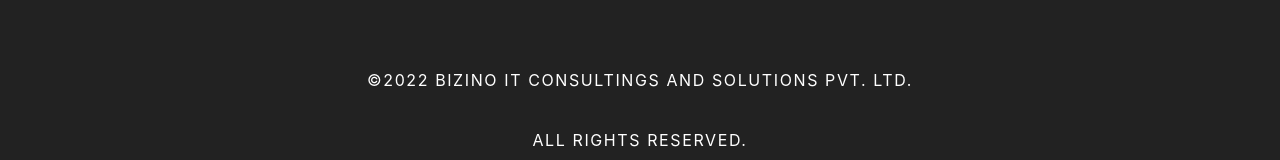
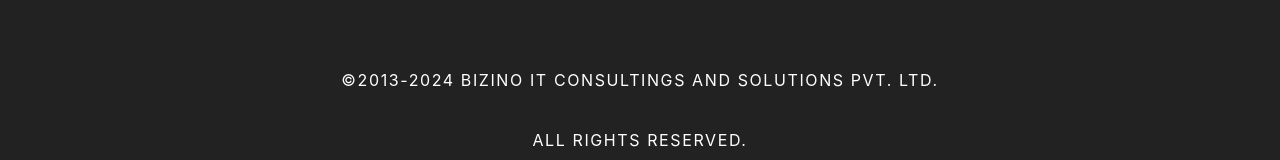
Before and after one commit to BizRnD1/Bizino-Website-Version3, a React (Create React App) app: page / in a window 1280 px wide. Shown: the part 7132-7292 px from the top of the page. Built offline with nearby package versions, Linux system fonts and the light colour scheme; a web font is replaced by a local one.

Commit message:
Footer updated

```diff
--- a/src/footer.js
+++ b/src/footer.js
@@ -6,7 +6,7 @@
       <div className='section-center'>
         <h4 className='footer-text'>
           &copy;
-          <span id='date'>2022 </span>
+          <span id='date'>2013-2024 </span>
           <span>Bizino IT Consultings and Solutions Pvt. Ltd.</span>
         </h4>
         <h4 className='footer-text'>All rights reserved.</h4>
```
